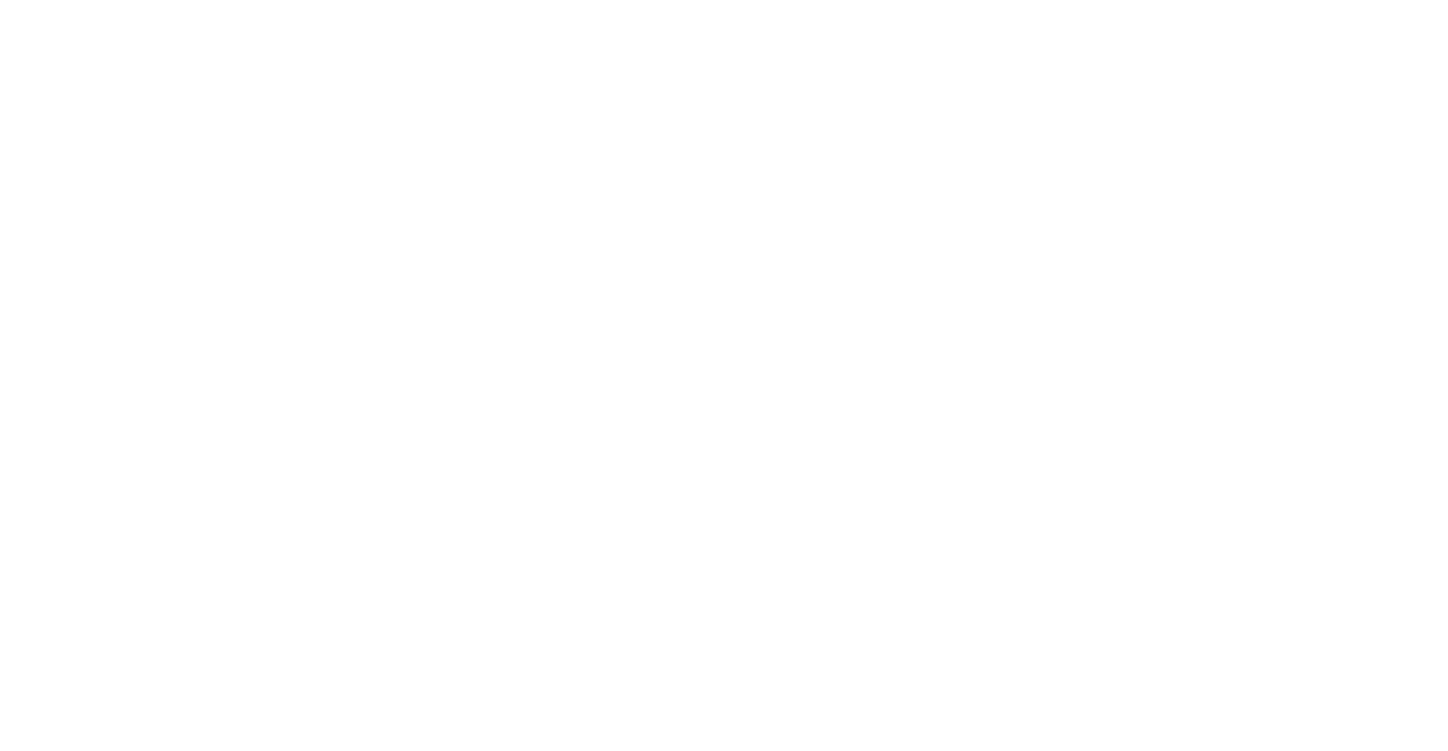
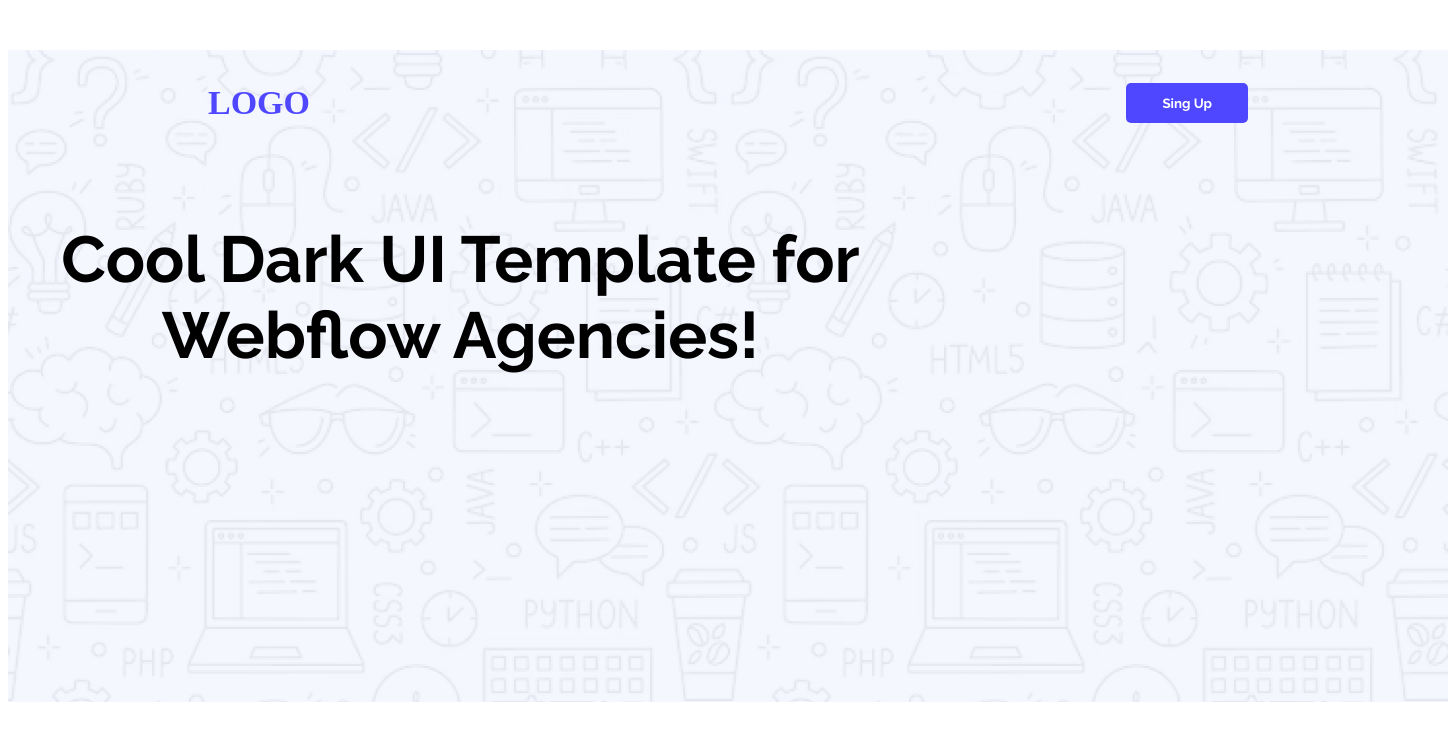
Before and after one commit to abusaleh233/first-assignment, a plain HTML site: page index.html in a window 1280 px wide. Shown: the whole page, 1448 px wide, since content can reach past the window. Drawn offline with Linux system fonts and the light colour scheme.

Commit message:
complete navbar

```diff
--- a/index.html
+++ b/index.html
@@ -4,10 +4,24 @@
     <meta charset="UTF-8">
     <meta name="viewport" content="width=device-width, initial-scale=1.0">
     <title>My first assignment</title>
+    <link rel="preconnect" href="https://fonts.googleapis.com">
+    <link rel="preconnect" href="https://fonts.gstatic.com" crossorigin>
+    <link href="https://fonts.googleapis.com/css2?family=Raleway:ital,wght@0,100..900;1,100..900&display=swap" rel="stylesheet">
+
+    <link rel="stylesheet" href="styles/style.css">
 </head>
 <body>
-    <header>
+    <header class="header">
+            <nav>
+                <p class="logo-title"> LOGO </p>
+                <a href="#"><button class="btn-primary raleway-btnfont"> Sing Up</button></a>
+            </nav>
+            <div class="banner">
+                <div class="banner-content">
+                    <p class="raleway-btnfont">Cool Dark UI Template for Webflow Agencies!</p>
+                </div>
 
+            </div>
 
     </header>
     <main>
--- /dev/null
+++ b/styles/style.css
@@ -0,0 +1,48 @@
+/*text primary color*/
+.raleway-btnfont {
+  font-family: "Raleway", sans-serif;
+  font-optical-sizing: auto;
+  font-weight: 700;
+  font-style: normal;
+}
+
+
+
+
+/* Nab style */
+
+nav{
+    display:flex;
+    align-items:center;
+    justify-content: space-between;
+    margin:50px 200px;
+
+}
+
+.logo-title{
+    font-weight: 800;
+    font-size: 34px;
+    color: #4E47FF;
+}
+.btn-primary{
+    background-color: #4E47FF;
+    font-weight: bold;
+    color:#ffffff;
+    padding:12px 36px;
+    border-radius: 5px;
+    border:none;
+}
+.banner-content{
+    font-size: 65px;
+    max-width: 905px;
+    text-align: center;
+    display:block;
+
+}
+.header{
+    background-image: url('../Assets/Hero-bg.png');
+    background-repeat:no-repeat;
+    height: 698px;
+    width:1440px;
+
+}
```
